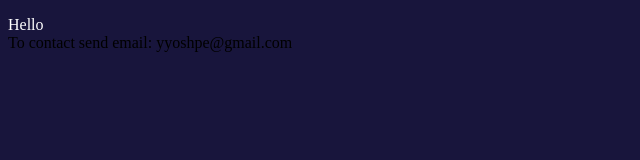
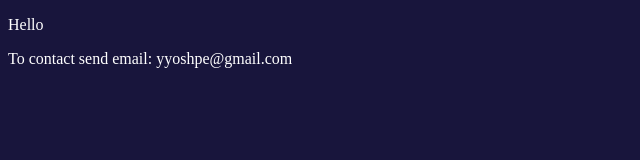
Before and after one commit to yyoshpe/yyoshpe.github.com, a plain HTML site: page index.html in a window 1280 px wide. Shown: the whole page, without its empty margins (0-640 px from the left). Drawn offline with Linux system fonts and the light colour scheme.

Commit message:
Update index.html

```diff
--- a/index.html
+++ b/index.html
@@ -14,7 +14,9 @@
 <title>Welcome: yyoshpe</title>
 </head>
 <body bgcolor='#18153c'>
-<p><font color='#fff'>Hello</font>
-<br>To contact send email: yyoshpe@gmail.com
+<font color='#fff'>
+	<p>Hello
+	<p>To contact send email: yyoshpe@gmail.com
+</font>
 </body>
 </html>
```
